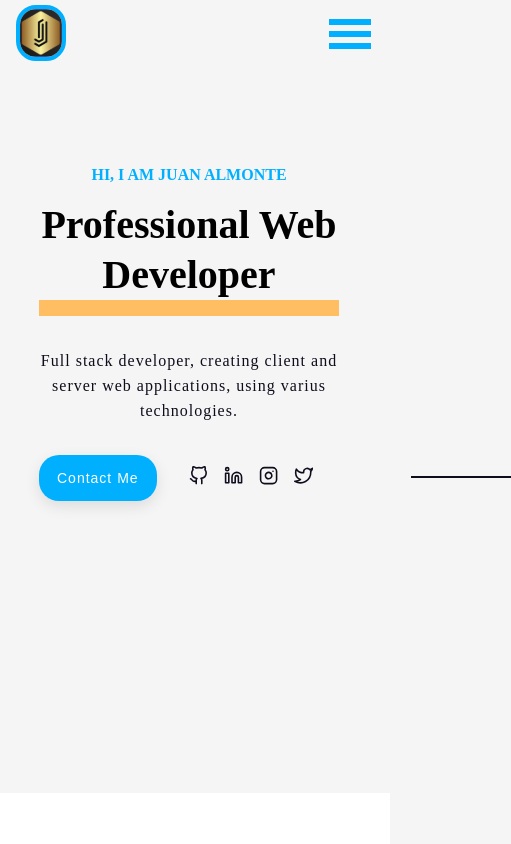
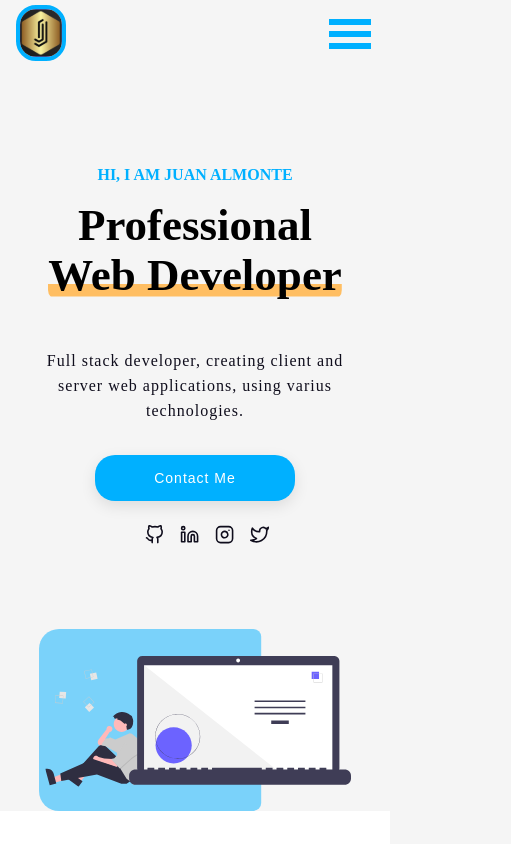
Before and after one commit to almonteestrella/portfolio, a Next.js app: page / in a window 390 px wide. Shown: the top 844 px of the page, 511 px wide, since content can reach past the window. Built offline with nearby package versions, Linux system fonts and the light colour scheme.

Commit message:
more responsiveness issues

```diff
--- a/src/components/Button.jsx
+++ b/src/components/Button.jsx
@@ -25,6 +25,7 @@ const Wrapper = styled.button`
     border-radius: 20px;
     border-color: transparent;
     letter-spacing: var(--spacing);
+    width: 200px;
 
     .text {
         letter-spacing: var(--spacing);
--- a/src/components/Project.jsx
+++ b/src/components/Project.jsx
@@ -47,15 +47,6 @@ const ProjectContainer = styled.div`
         border-radius: var(--radius);
     }
 
-    .project-info {
-        transition: var(--transition);
-        opacity: 0;
-
-        &:hover {
-            opacity: 1;
-        }
-    }
-
     small,
     .project-info h2 {
         color: var(--white);
@@ -100,6 +91,17 @@ const ProjectContainer = styled.div`
         height: auto;
         margin-right: 10px;
     }
+
+    @media (min-width: 992px) {
+        .project-info {
+            transition: var(--transition);
+            opacity: 0;
+
+            &:hover {
+                opacity: 1;
+            }
+        }
+    }
 `;
 
 export default Project;
--- a/src/sections/About.jsx
+++ b/src/sections/About.jsx
@@ -18,7 +18,7 @@ const About = () => {
                 </div>
 
                 <Link
-                    href='http://localhost:3000/Juan Almonte Resume.pdf'
+                    href='http://localhost:3000/juan-almonte-resume.pdf'
                     color='transparent'
                     target='_blank'
                     download
--- a/src/sections/Hero.jsx
+++ b/src/sections/Hero.jsx
@@ -15,7 +15,8 @@ const Hero = () => {
                     <div className='hero-info'>
                         <h4>hi, i am juan almonte</h4>
                         <h1 className='hero-title'>
-                            professional web developer
+                            professional <br />
+                            <span className='underline'>web developer</span>
                         </h1>
                         <p>
                             Full stack developer, creating client and server web
@@ -61,14 +62,25 @@ const Wrapper = styled.div`
 
     .hero-content {
         display: grid;
-        grid-template-columns: 1fr 1fr;
+        grid-template-columns: repeat(auto-fill, minmax(300px, 1fr));
+
         gap: 5rem;
         min-height: calc(80vh);
+    }
+
+    .hero-img {
+        object-fit: cover;
+        border-radius: 20px;
+        width: 100%;
+
+        height: auto;
     }
 
     .flex-box {
         display: flex;
         align-items: center;
+        flex-direction: column;
+        gap: 1.5rem;
     }
 
     .icons-container {
@@ -76,16 +88,6 @@ const Wrapper = styled.div`
         justify-content: space-between;
         position: relative;
         margin-left: 1.5rem;
-        &::after {
-            content: '';
-            display: block;
-            position: absolute;
-            top: 10px;
-            width: 100px;
-            height: 2px;
-            left: 230px;
-            background-color: var(--text-color);
-        }
 
         & .li-item {
             list-style-type: none;
@@ -107,7 +109,7 @@ const Wrapper = styled.div`
     }
 
     .hero-info {
-        width: 300px;
+        max-width: 600px;
         text-align: center;
         & h4 {
             text-transform: uppercase;
@@ -122,27 +124,20 @@ const Wrapper = styled.div`
         }
     }
 
-    .hero-img {
-        display: none;
-    }
-
     .hero-title {
         font-weight: 700;
-        font-size: 40px;
+        font-size: 45px;
         line-height: 50px;
         text-transform: capitalize;
         margin-bottom: 3rem;
-        position: relative;
 
-        &::after {
-            content: '';
-            display: block;
-            position: absolute;
-            top: 100px;
-            width: 300px;
-            height: 16px;
-            background: #ffbe62;
-            z-index: -1;
+        & .underline {
+            background-image: linear-gradient(0deg, #3563e9, #ffbe62 0);
+            background-repeat: no-repeat;
+            background-size: 100% 25%;
+            background-position: left 70% top 90%;
+            transition: var(--transition);
+            border-radius: 10px;
         }
     }
 
@@ -151,13 +146,8 @@ const Wrapper = styled.div`
             display: none;
         }
 
-        .hero-img {
-            display: block;
-            object-fit: cover;
-            border-radius: 20px;
-            width: 100%;
-
-            height: auto;
+        .flex-box {
+            align-items: start;
         }
 
         .hero-info {
@@ -176,6 +166,7 @@ const Wrapper = styled.div`
 
         .hero-content {
             min-height: calc(100vh - 119px);
+            grid-template-columns: 1fr 1fr;
         }
 
         .li-item {
--- a/src/sections/Navbar.jsx
+++ b/src/sections/Navbar.jsx
@@ -21,7 +21,7 @@ const Navbar = () => {
 
     return (
         <NavContainer>
-            <nav>
+            <nav className=''>
                 <div className={`div1 ${navbarVisible ? 'blur-nav' : ''}`}>
                     <div className='div2'>
                         <Logo />
@@ -72,6 +72,20 @@ const NavContainer = styled.nav`
         display: none;
     }
 
+    .fixedSidebar {
+        height: 60px;
+        position: fixed;
+        top: 0;
+        backdrop-filter: blur(10px);
+        width: 100%;
+        z-index: 1;
+        background-color: var(--white);
+        opacity: 0.9;
+        box-shadow: var(--dark-shadow);
+
+        width: 100%;
+    }
+
     .toggleTheme {
         background: none;
         border: none;
@@ -81,7 +95,6 @@ const NavContainer = styled.nav`
         }
 
         cursor: pointer;
-        /* color: var(--primary-color); */
     }
 
     .nav-responsive {
--- a/src/sections/Sidebar.jsx
+++ b/src/sections/Sidebar.jsx
@@ -4,7 +4,7 @@ import { FaTimes } from 'react-icons/fa';
 import Link from 'next/link';
 import { navLinks } from '../utils';
 import styled from 'styled-components';
-import { useContext } from 'react';
+import { useContext, useEffect, useState } from 'react';
 import { AppContext } from '@/context/context';
 import Logo from '@/components/Logo';
 
--- a/src/sections/Skills.jsx
+++ b/src/sections/Skills.jsx
@@ -19,7 +19,7 @@ const Skills = () => {
                     <TechLogo image={'/next.svg'} name={'next'} />
                     <TechLogo image={'/node.svg'} name={'node'} />
                     <TechLogo image={'/react.svg'} name={'react'} />
-                    <TechLogo image={'/RTK.svg'} name={'RTK'} />
+                    <TechLogo image={'/rtk.svg'} name={'RTK'} />
                     <TechLogo image={'/html&css.svg'} name={'html & css'} />
                     <TechLogo image={'/figma.svg'} name={'figma'} />
                     <TechLogo
```
Also changed, not shown: 1 other file (tests, documents, lock files or other folders).
